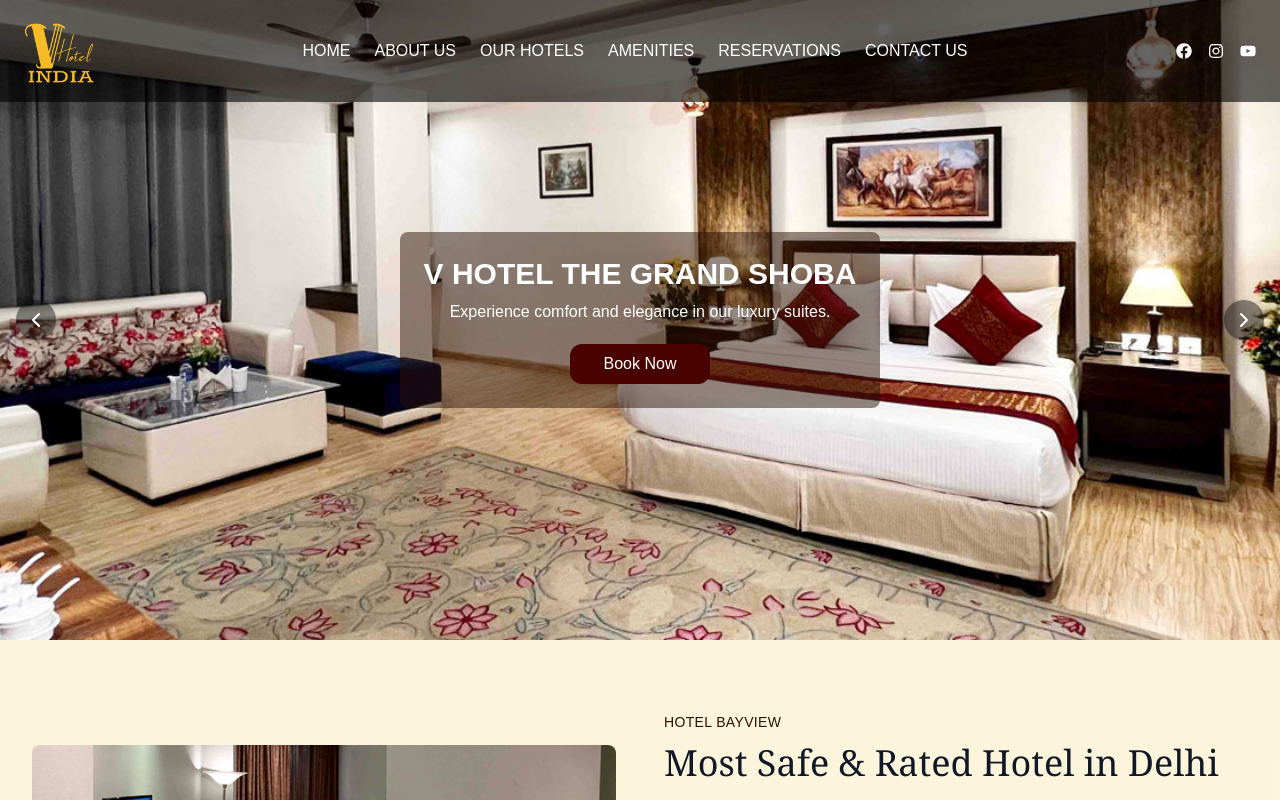
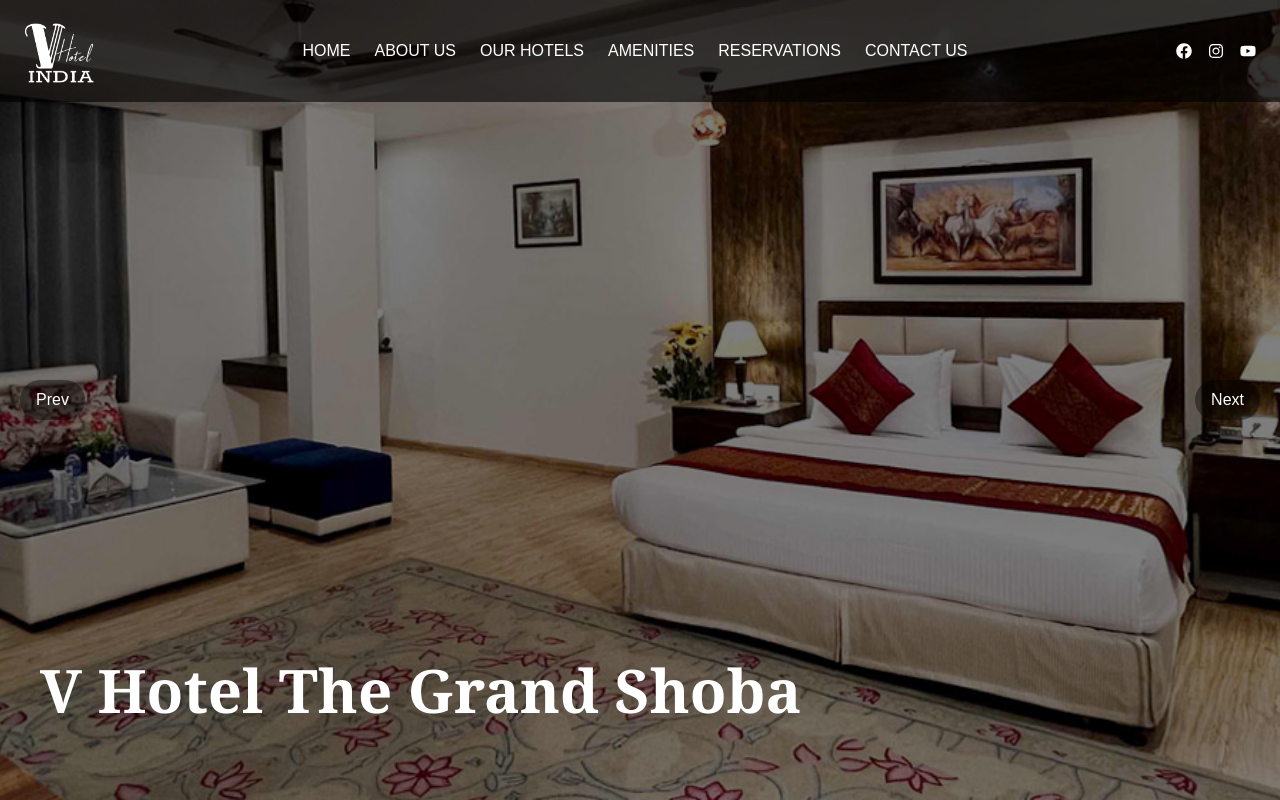
Before and after one commit to anup9971/vhotel_india, a Next.js app: page / in a window 1280 px wide. Shown: the top 800 px of the page. Built offline with nearby package versions, Linux system fonts and the light colour scheme.

Commit message:
create new slider

```diff
--- a/package.json
+++ b/package.json
@@ -9,6 +9,7 @@
     "lint": "next lint"
   },
   "dependencies": {
+    "framer-motion": "^12.23.12",
     "lucide-react": "^0.536.0",
     "mongoose": "^8.17.1",
     "next": "15.4.6",
--- a/src/app/componets/HeroSlider.jsx
+++ b/src/app/componets/HeroSlider.jsx
@@ -81,12 +81,14 @@
   return (
     <>
    <section className="relative w-full mt-0   overflow-hidden">
-        <div className="flex transition-transform duration-700 ease-in-out" style={{ transform: `translateX(-${currentImage * 100}%)` }}>
+
+        <div className="flex transition-transform  duration-700 ease-in-out" style={{ transform: `translateX(-${currentImage * 100}%)` }}>
           {slides.map((slide, index) => (
             <div className="min-w-full h-[80vh] relative flex items-center justify-center" key={index}>
               <Image src={slide.src} alt={`Slide ${index + 1}`} layout="fill" objectFit="cover" className="z-0" />
-              <div className="absolute bg-[#2a11057e] bg-opacity-50 text-white p-6 rounded-lg max-w-xl text-center z-10">
-                <h2 className="text-[22px] md:text-3xl font-bold mb-2">{slide.title}</h2>
+                <div className="absolute inset-0 bg-[#00000059] bg-opacity-50 z-10"></div>
+              <div className="absolute  bg-opacity-50  text-white p-6 rounded-lg max-w-xl text-center z-10">
+                <h2 className="text-[22px] font-serif  md:text-3xl font-bold mb-2">{slide.title}</h2>
                 <p className="text-md">{slide.description}</p>
                  <Link href={slide.url}>
                  <div className="bg-[#480200] w-35 m-auto mt-5 hover:bg-[#2A1105]  p-2 rounded-xl text-white">Book Now</div>
--- a/src/app/componets/RoomServiceSection.jsx
+++ b/src/app/componets/RoomServiceSection.jsx
@@ -43,13 +43,13 @@
           </div>
 
           {/* Towels Image */}
-          <Image
+          {/* <Image
             src="/home/towels.png"
             alt="Towels"
             width={350}
             height={350}
             className="rounded-lg shadow-lg"
-          />
+          /> */}
         </div>
       </div>
     </section>
--- a/src/app/componets/RoomsGrid.jsx
+++ b/src/app/componets/RoomsGrid.jsx
@@ -77,26 +77,32 @@
             alt={hotel.name}
             width={500}
             height={350}
-            className="w-full h-64 object-cover transform group-hover:scale-110 transition duration-500"
+            className="w-full h-64 object-cover transform  "
           />
 
           {/* Dark overlay */}
-          <div className="absolute inset-0 bg-[#0000002d] bg-opacity-30 group-hover:bg-opacity-50 transition"></div>
+          <div className="absolute inset-0 bg-[#0000007a] bg-opacity-30 group-hover:bg-opacity-50 transition"></div>
 
           {/* Border */}
-          <div className="absolute inset-4 border border-white"></div>
+          {/* <div className="absolute inset-4 border border-white"></div> */}
+
+
+          <div className="absolute top-11 right-0 bg-[#2a1105] text-white text-xs rotate-25 origin-top-right px-2 py-1">
+                ★ Special Offer
+              </div>
+
 
           {/* Text content */}
           <div className="absolute inset-0 flex flex-col items-start justify-end p-6 text-white z-10">
             <h2 className="text-lg font-semibold mb-2">{hotel.name}</h2>
-            <div className="flex space-x-2 text-yellow-400 text-sm mb-4">
+            <div className="flex space-x-2 text-[#ffffff] text-sm mb-4">
               {hotel.icons.map((icon, i) => (
                 <span key={i}>{icon}</span>
               ))}
             </div>
             <a
               href={hotel.link} target="_blank"
-              className="px-3 py-1 border border-white text-xs hover:bg-yellow-500 hover:border-yellow-500 transition"
+              className="px-3 py-1 border border-white text-xs hover:bg-[#480200] hover:border-black transition"
             >
               CLICK HERE
             </a>
--- /dev/null
+++ b/src/app/componets/SplitSlider.jsx
@@ -0,0 +1,102 @@
+"use client";
+import { useState } from "react";
+import { motion, AnimatePresence } from "framer-motion";
+import Image from "next/image";
+import Link from "next/link";
+
+const slides = [
+  { src: "/home/slider1.jpg", title: "V Hotel The Grand Shoba", url:"https://www.vhotelthegrandshoba.com/" },
+  { src: "/home/slider3.jpg", title: "V Hotel TSSG",url:"https://www.vhoteltssg.com/" },
+  { src: "/home/slider2.jpg", title: "Hotel Delhi Airport Plaza",url:"https://www.hoteldelhiairportplaza.com/" },
+  { src: "/home/slider4.jpg", title: "Hotel Near Delhi Airport",url:"https://www.hotelneardelhiairport.com/" },
+  { src: "/home/slider5.jpg", title: "Hotel Annexe",url:"/" },
+  { src: "/home/slider6.jpg", title: "Hotel Port View",url:"/" },
+  { src: "/home/slider7.jpg", title: "Hotel in Mahipalpur",url:"/" },
+  { src: "/home/slider8.jpg", title: "Hotel Near Yashobhoomi",url:"/" },
+  { src: "/home/slider10.jpg", title: "Hotel  Delhi Airport",url:"https://www.hoteldelhiairport.com/" },
+];
+
+export default function HeroSlider() {
+  const [index, setIndex] = useState(0);
+  const [direction, setDirection] = useState("next"); // "next" or "prev"
+
+  const nextSlide = () => {
+    setDirection("next");
+    setIndex((prev) => (prev + 1) % slides.length);
+  };
+
+  const prevSlide = () => {
+    setDirection("prev");
+    setIndex((prev) => (prev - 1 + slides.length) % slides.length);
+  };
+
+  const variants = {
+    enter: (dir) => ({
+      y: dir === "next" ? "-100%" : "100%",
+      opacity: 0,
+    }),
+    center: {
+      y: 0,
+      opacity: 1,
+      transition: { duration: 0.8 },
+    },
+    exit: (dir) => ({
+      y: dir === "next" ? "100%" : "-100%",
+      opacity: 0,
+      transition: { duration: 0.8 },
+    }),
+  };
+
+  return (
+    <>
+
+     <div className="relative w-full h-[550px] md:h-screen overflow-hidden">
+      <AnimatePresence custom={direction}>
+        <Link href={slides[index].url} target="_blank" >
+        <motion.div
+          key={index}
+          custom={direction}
+          variants={variants}
+          initial="enter"
+          animate="center"
+          exit="exit"
+          className="absolute inset-0"
+        >
+          <Image
+            src={slides[index].src}
+            alt={slides[index].title}
+            fill
+            priority
+            className="object-cover"
+          />
+
+          {/* Black Transparent Overlay */}
+          <div className="absolute inset-0 bg-black/50 z-10" />
+          {/* Title */}
+          <h1 className="absolute bottom-20  font-serif left-10 z-20 text-white text-3xl md:text-6xl font-bold">
+            {slides[index].title}
+          </h1>
+        </motion.div>
+        </Link>
+      </AnimatePresence>
+
+      {/* Prev Button */}
+      <button
+        onClick={prevSlide}
+        className="absolute left-5 top-1/2 -translate-y-1/2 bg-[#00000067] hover:bg-[#00000079] text-white px-4 py-2 rounded-full z-30"
+      >
+        Prev
+      </button>
+
+      {/* Next Button */}
+      <button
+        onClick={nextSlide}
+        className="absolute right-5 top-1/2 -translate-y-1/2 bg-[#00000067] hover:bg-[#00000079] text-white px-4 py-2 rounded-full z-30"
+        >
+        Next
+      </button>
+    </div>
+
+    </>
+  );
+}
--- a/src/app/componets/TestimonialsSection.jsx
+++ b/src/app/componets/TestimonialsSection.jsx
@@ -65,7 +65,7 @@
         >
           {testimonials.map((t, index) => (
             <SwiperSlide key={index}>
-              <div className="bg-white rounded-lg shadow-2xl p-6 flex flex-col sm:flex-row gap-4 text-left items-center sm:items-start">
+              <div className=" bg-[#2a11053b] rounded-lg shadow-2xl p-6 flex flex-col sm:flex-row gap-4 text-left items-center sm:items-start">
                 {/* <img
                   src={t.image}
                   alt={t.name}
--- a/src/app/page.js
+++ b/src/app/page.js
@@ -7,11 +7,13 @@
 import StatsSection from "./componets/StatsSection";
 import HeroSlider from "./componets/HeroSlider";
 import RoomServiceSection from "./componets/RoomServiceSection";
+import SplitSlider from "./componets/SplitSlider";
 
 export default function Home() {
   return (
     <>
-    <HeroSlider/>
+    <SplitSlider/>
+    {/* <HeroSlider/> */}
     <About/>
     <RoomServiceSection/>
     <RoomsGrid/>
```
Also changed, not shown: public/home/logo.png, 1 other file (tests, documents, lock files or other folders).
